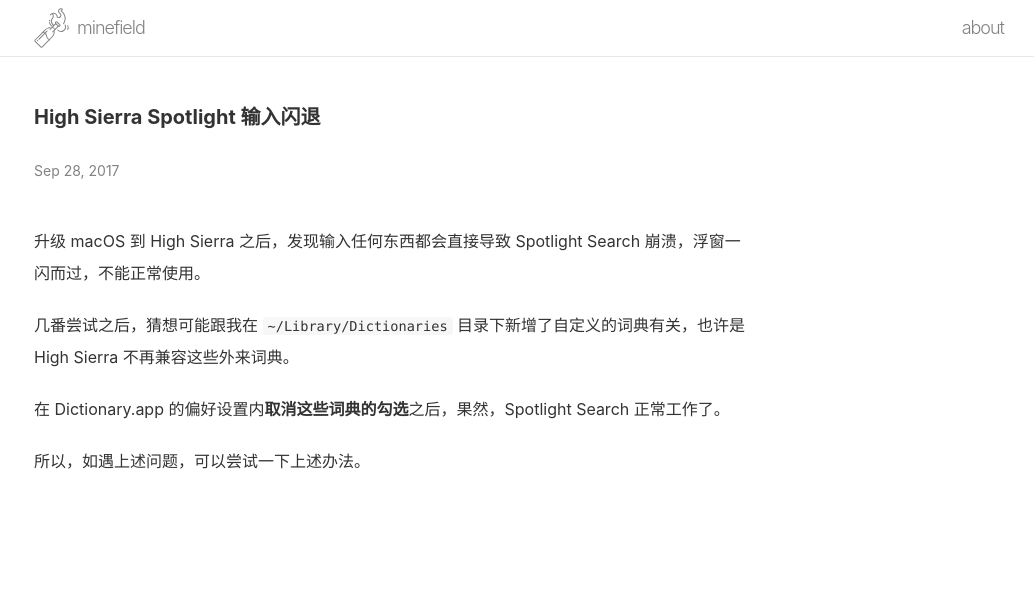
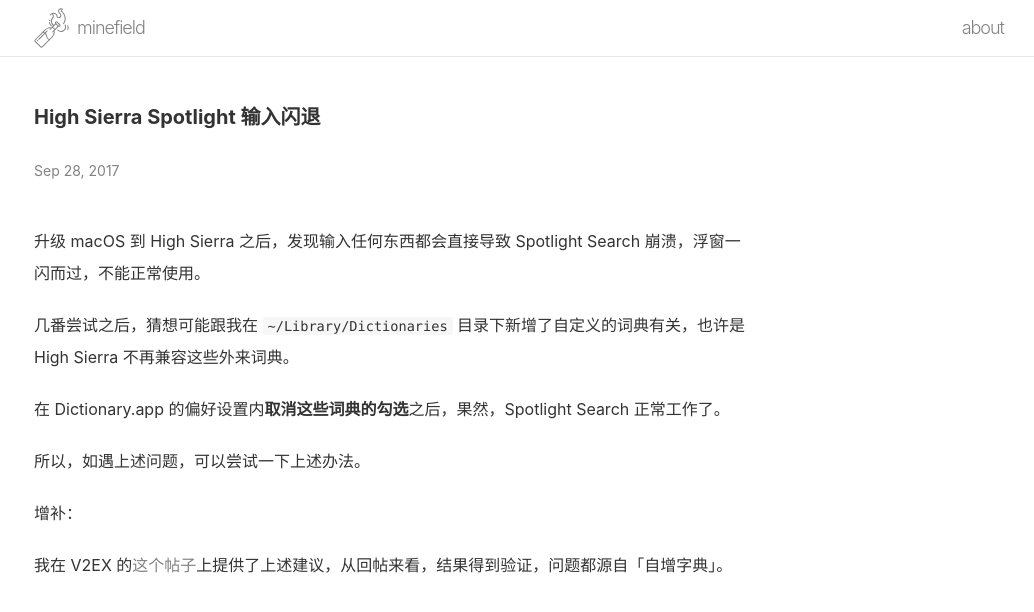
Before and after one commit to placeless/placeless.github.io, a Jekyll site: the page built from _posts/2017-09-28-spotlight-search-crash-on-high-sierra.md, in a window 1280 px wide. Shown: the top 612 px of the page, without its empty margins (246-1280 px from the left). Built offline with Jekyll 4.4.1, drawn with Linux system fonts in a browser that asks for light colours.

Commit message:
updated: feedback from v2ex

```diff
--- a/_posts/2017-09-28-spotlight-search-crash-on-high-sierra.md
+++ b/_posts/2017-09-28-spotlight-search-crash-on-high-sierra.md
@@ -11,3 +11,7 @@ date:   2017-09-28 14:04 +0800
 在 Dictionary.app 的偏好设置内**取消这些词典的勾选**之后，果然，Spotlight Search 正常工作了。
 
 所以，如遇上述问题，可以尝试一下上述办法。
+
+增补：
+
+我在 V2EX 的[这个帖子](https://www.v2ex.com/t/394270)上提供了上述建议，从回帖来看，结果得到验证，问题都源自「自增字典」。
```
